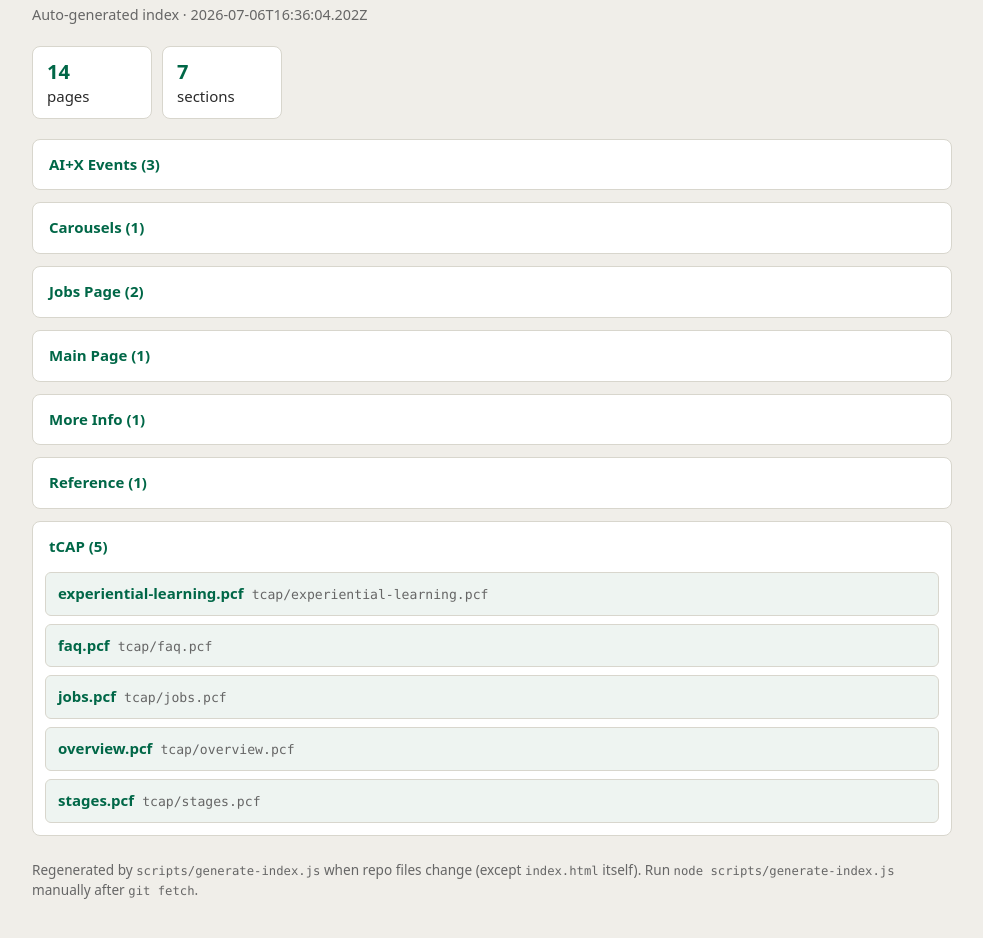
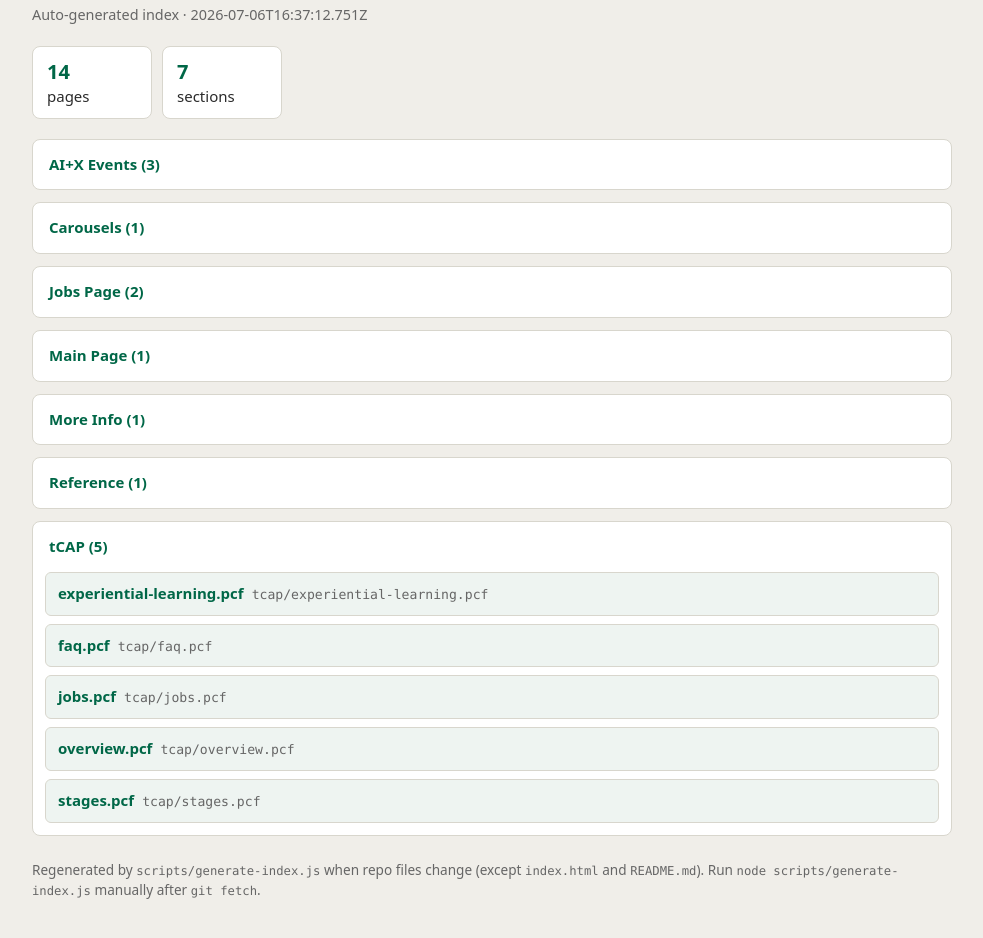
Before and after one commit to aicybercomputing-byte/public-htmls, a plain HTML site: page index.html in a window 1280 px wide. Shown: the part 62-1000 px from the top of the page, without its empty margins (148-1131 px from the left). Drawn offline with Linux system fonts and the light colour scheme; no server answers.

Commit message:
Update index.html

```diff
--- a/index.html
+++ b/index.html
@@ -112,7 +112,7 @@
   <div class="wrap">
     <header>
       <h1>Bellini College External Website Assets</h1>
-      <p class="meta">Auto-generated index · 2026-07-06T16:36:04.202Z</p>
+      <p class="meta">Auto-generated index · 2026-07-06T16:37:12.751Z</p>
     </header>
     <div class="stats">
       <div class="stat"><strong>14</strong> pages</div>
@@ -329,7 +329,7 @@
       </ul>
     </details>
     <footer>
-      Regenerated by <code>scripts/generate-index.js</code> when repo files change (except <code>index.html</code> itself).
+      Regenerated by <code>scripts/generate-index.js</code> when repo files change (except <code>index.html</code> and <code>README.md</code>).
       Run <code>node scripts/generate-index.js</code> manually after <code>git fetch</code>.
     </footer>
   </div>
```
